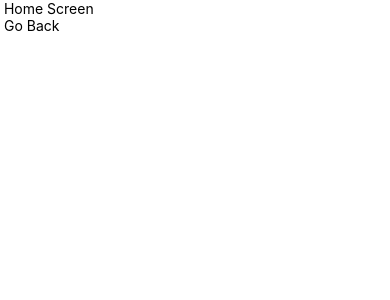
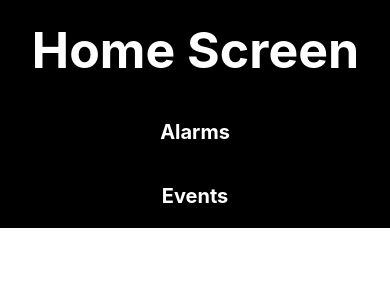
Before and after one commit to Srinihas/Cuckoo, a React Native app: screen / in a window 390 px wide. Shown: the top 300 px of the page. Built offline with nearby package versions, Linux system fonts and the light colour scheme.

Commit message:
Update Home.js

```diff
--- a/screens/Home.js
+++ b/screens/Home.js
@@ -1,15 +1,23 @@
 import * as React from 'react';
-import { View, TouchableOpacity, Text, StyleSheet, Flatlist} from 'react-native';
+import { View, TouchableOpacity, Text, StyleSheet, Flatlist, SafeAreaView, Dimensions} from 'react-native';
 
 export default class Home extends React.Component {
   render(){
     return (
-      <View>
-        <Text> Home Screen </Text>
+      <View style={{backgroundColor: "black", width: Dimensions.get('window').width}}>
+        <View>
+          <Text style={styles.titleText}> Home Screen </Text>
+        </View>
         <TouchableOpacity onPress={()=>{
-          this.props.navigation.navigate("Home");
+          this.props.navigation.navigate("Alarms")
         }}>
-          <Text style={styles.text}> Go Back </Text>
+          <Text style={styles.text}> Alarms </Text>
+        </TouchableOpacity>
+
+        <TouchableOpacity onPress={()=>{
+          this.props.navigation.navigate("Events")
+        }}>
+          <Text  style={styles.text}> Events </Text>
         </TouchableOpacity>
       </View>
     );
@@ -23,4 +31,18 @@ const styles = StyleSheet.create({
     alignItems: 'center',
     justifyContent: 'center',
   },
+  titleText: {
+    fontWeight: "bold",
+    fontSize: 50,
+    padding: 20,
+    color: "white",
+    alignSelf: 'center'
+  },
+  text:{
+    color:'white',
+    fontWeight:'bold',
+    padding: 20,
+    alignSelf:'center',
+    fontSize: 20
+  }
 });
```
